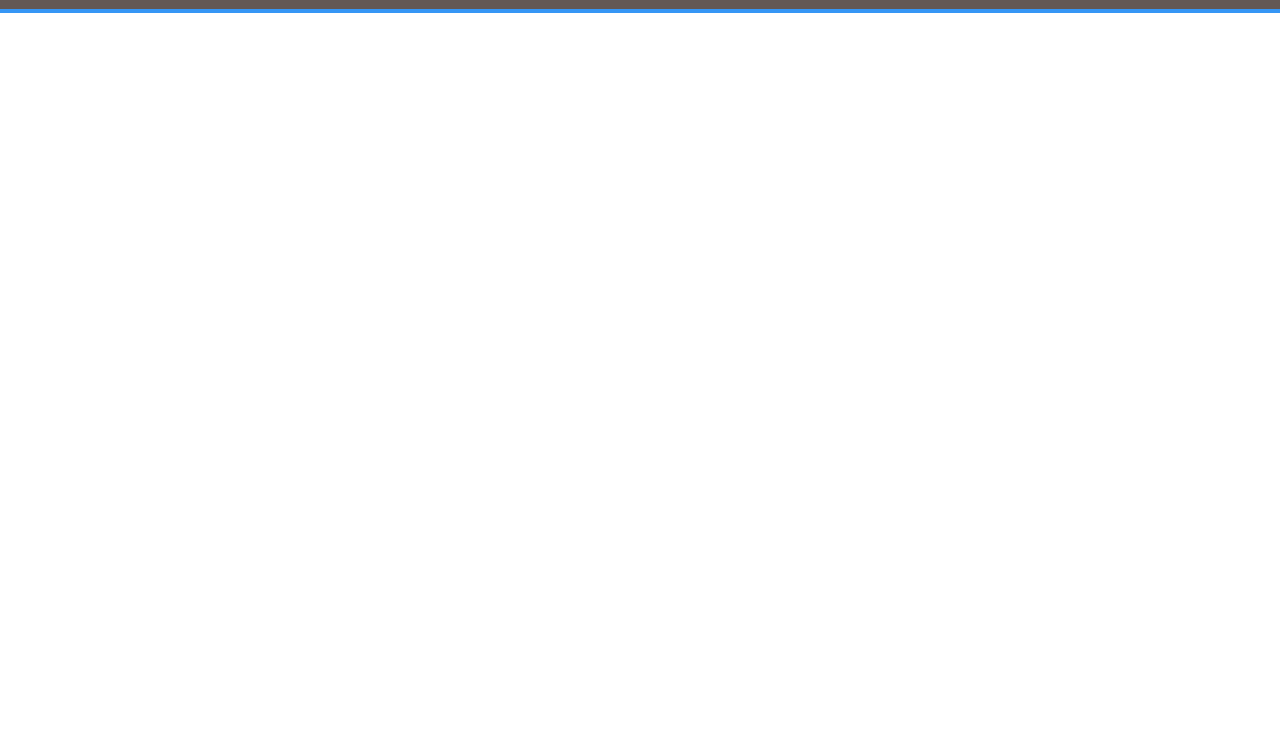
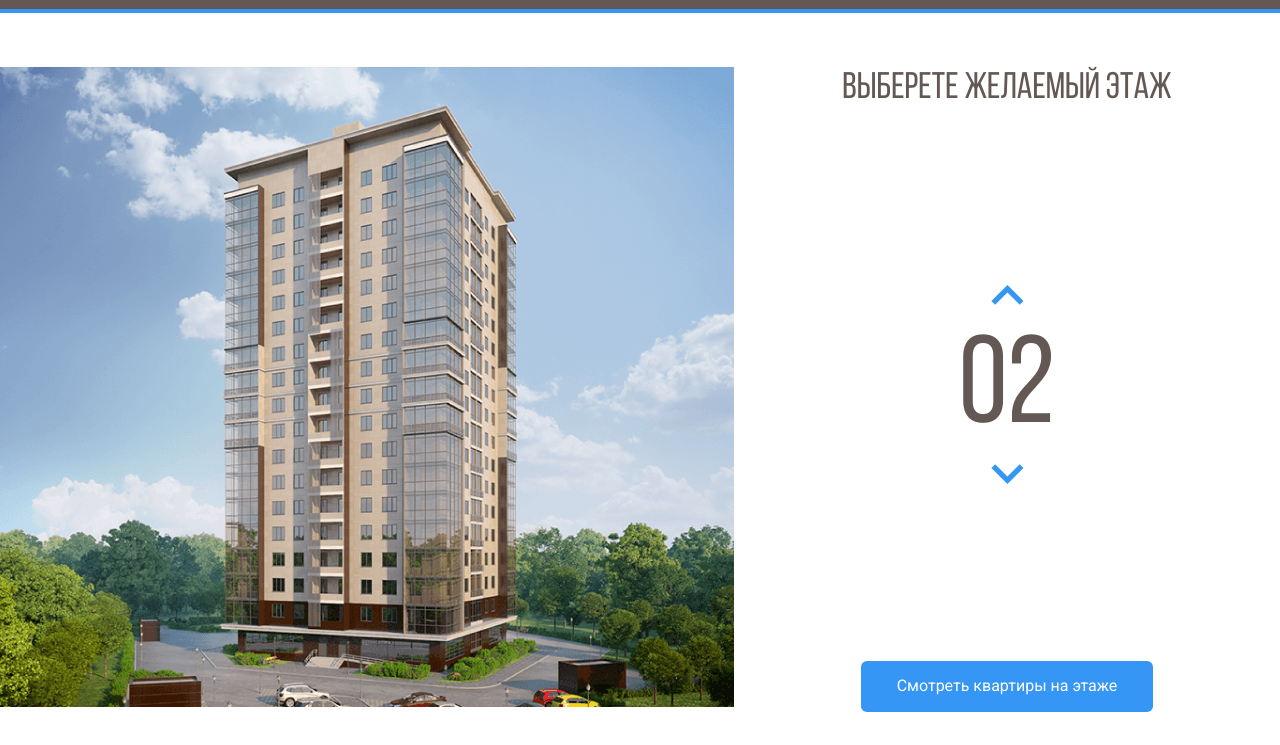
Before and after one commit to akimandrey1/melody2, a plain HTML site: page index.html in a window 1280 px wide. Shown: the part 55-800 px from the top of the page. Drawn offline with Linux system fonts and the light colour scheme.

Commit message:
Add files via upload

```diff
--- a/css/style.css
+++ b/css/style.css
@@ -1,3 +1,13 @@
+@font-face {
+    font-family: 'Bebas Neue';
+    src: local('Bebas Neue Regular Regular'), local('BebasNeueRegular'),
+        url('../fonts/BebasNeueRegular.woff2') format('woff2'),
+        url('../fonts/BebasNeueRegular.woff') format('woff');
+    font-weight: normal;
+    font-style: normal;
+    font-display: swap;
+}
+
 * {
     box-sizing: border-box;
 }
@@ -49,3 +59,59 @@ body {
     text-decoration: none;
     color: #fff;
 }
+.main {
+    max-width: 1280px;
+    margin: auto;
+    padding-top: 54px;
+    display: flex;
+}
+.main-info {
+    flex-grow: 1;
+    text-align: center;
+    display: flex;
+    flex-direction: column;
+    align-items: center;
+    justify-content: space-between;
+}
+.home-image path {
+    opacity: 0;
+    cursor: pointer;
+}
+.home-image path:hover {
+    opacity: 1;
+}
+.counter-group {
+    display: flex;
+    flex-direction: column;
+    align-items: center;
+}
+.counetr-button {
+    background-color: #fff;
+    border: none;
+    cursor: pointer;
+}
+.counter-arrow-down {
+    transform: rotateX(180deg);
+}
+.main-title {
+    font-family: "Bebas Neue", sans-serif;
+    font-weight: normal;
+    font-size: 37px;
+    line-height: 44px;
+    color: #635854;
+    margin: 0;
+}
+.counter {
+    font-family: "Bebas Neue", sans-serif;
+    color: #635854;
+    font-size: 124px;
+    margin-top: 10px;
+}
+.button-primary {
+    background: #3596F5;
+    border-radius: 6px;
+    color: #fff;
+    border: none;
+    padding: 16px 36px;
+    cursor: pointer;
+}
--- a/index.html
+++ b/index.html
@@ -43,5 +43,49 @@
         </div>
         <!-- /.navbar -->
     </header>
+    <main class="main">
+        <div class="main-image">
+            <svg class="home-image" width="734" height="640" viewBox="0 0 734 640" fill="none" xmlns="http://www.w3.org/2000/svg" xmlns:xlink="http://www.w3.org/1999/xlink">
+                <rect width="734" height="640" fill="url(#pattern0)"/>
+                <defs>
+                <pattern id="pattern0" patternContentUnits="objectBoundingBox" width="1" height="1">
+                <use xlink:href="#image0_1_86" transform="translate(-0.00408719) scale(0.0013624 0.0015625)"/>
+                </pattern>
+                <image id="image0_1_86" width="740" height="640" xlink:href="/img/home.png"/>
+                </defs>
+                <path d="M222 527L442.8 535L512 521.3V543L443.5 562.7L222 551.7V527Z" fill="#3595F6" fill-opacity="0.75"/>
+                <path d="M223 526V501L443.3 504.3L513 501V521L443.7 534L223 526Z" fill="#3595F6" fill-opacity="0.75"/>
+                <path d="M223 500V475H444H513V498L445 505L223 500Z" fill="#3595F6" fill-opacity="0.75"/>
+                <path d="M223 476V451L444.3 447.3L512 454V476H444" fill="#3595F6" fill-opacity="0.75"/>
+                <path d="M223 450V424L444.5 420.7L513 431.7V453L444 446.3L223 450Z" fill="#3595F6" fill-opacity="0.75"/>
+                <path d="M222 423V399.3L443 387L514 410V431.3L443 419L222 423Z" fill="#3595F6" fill-opacity="0.75"/>
+                <path d="M222 401V376L444.2 359.7L514 388.3V409L443.7 387.3L222 401Z" fill="#3595F6" fill-opacity="0.75"/>
+                <path d="M222 376V351L444.5 330.7L514 367.3V388L442 359.3L222 376Z" fill="#3595F6" fill-opacity="0.75"/>
+                <path d="M222 350V326L445 301.3L514 345.3V367L444.7 329L222 350Z" fill="#3595F6" fill-opacity="0.75"/>
+                <path d="M222 325V301L444.5 272.3L514 323.3V344L443.7 301.7L222 325Z" fill="#3595F6" fill-opacity="0.75"/>
+                <path d="M221 301V277L443.3 244L514 303.3V323L444 272.3L221 301Z" fill="#3595F6" fill-opacity="0.75"/>
+                <path d="M222 276V252L443.2 217L513 281V302L444.3 243.7L222 276Z" fill="#3595F6" fill-opacity="0.75"/>
+                <path d="M222 252V227L444.3 189L513 259.3V280L444 216L222 252Z" fill="#3595F6" fill-opacity="0.75"/>
+                <path d="M222 226V201L442.8 157.3L513 236.3V259L444 185.7L222 226Z" fill="#3595F6" fill-opacity="0.75"/>
+                <path d="M223 202V177L443 129L513 214V237L442.3 157.7L223 202Z" fill="#3595F6" fill-opacity="0.75"/>
+                <path d="M222 177V152L441.8 100L513 192.3V215L443.3 128.7L222 177Z" fill="#3595F6" fill-opacity="0.75"/>
+                <path d="M222 152V126L444 69.3L513 171V192L443.7 100.3L222 152Z" fill="#3595F6" fill-opacity="0.75"/>
+                </svg>
+
+        </div>
+        <div class="main-info">
+            <h2 class="main-title">Выберете желаемый этаж</h2>
+            <div class="counter-group">
+                <button class="counetr-button counetr-up">
+                    <img src="/img/Vector.svg" alt="arrow-up" class="counter-arrow counter-arrow-up">
+                </button>
+                <span class="counter">02</span>
+                <button class="counetr-button counetr-down">
+                    <img src="/img/Vector.svg" alt="arrow-down" class="counter-arrow counter-arrow-down">
+                </button>
+            </div>
+            <button class="button button-primary">Смотреть  квартиры на этаже</button>
+        </div>
+    </main>
 </body>
 </html>
```
Also changed, not shown: fonts/BebasNeueRegular.woff (added), fonts/BebasNeueRegular.woff2 (added), img/Group 3.svg (added), img/Vector.svg (added), img/home.png (added).
